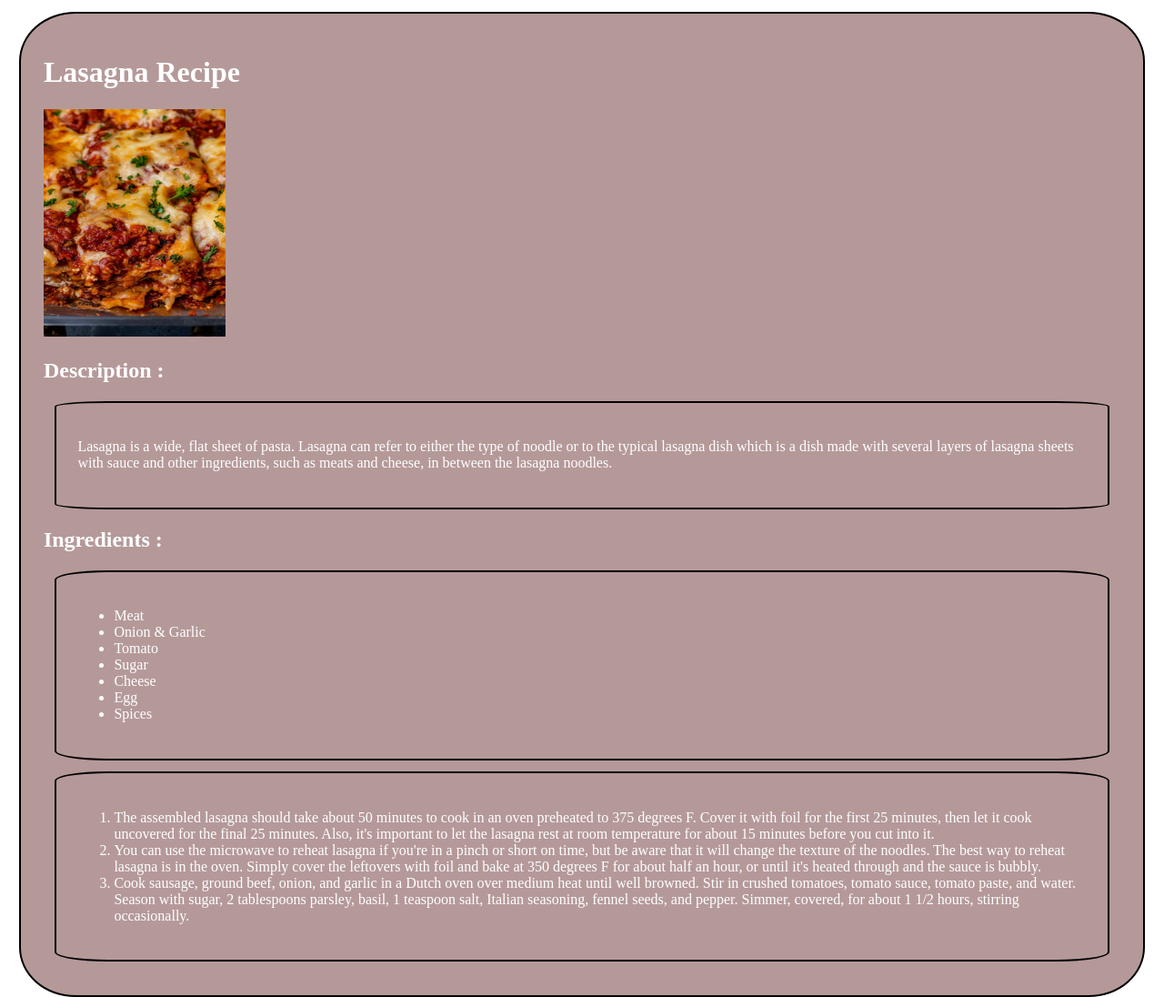
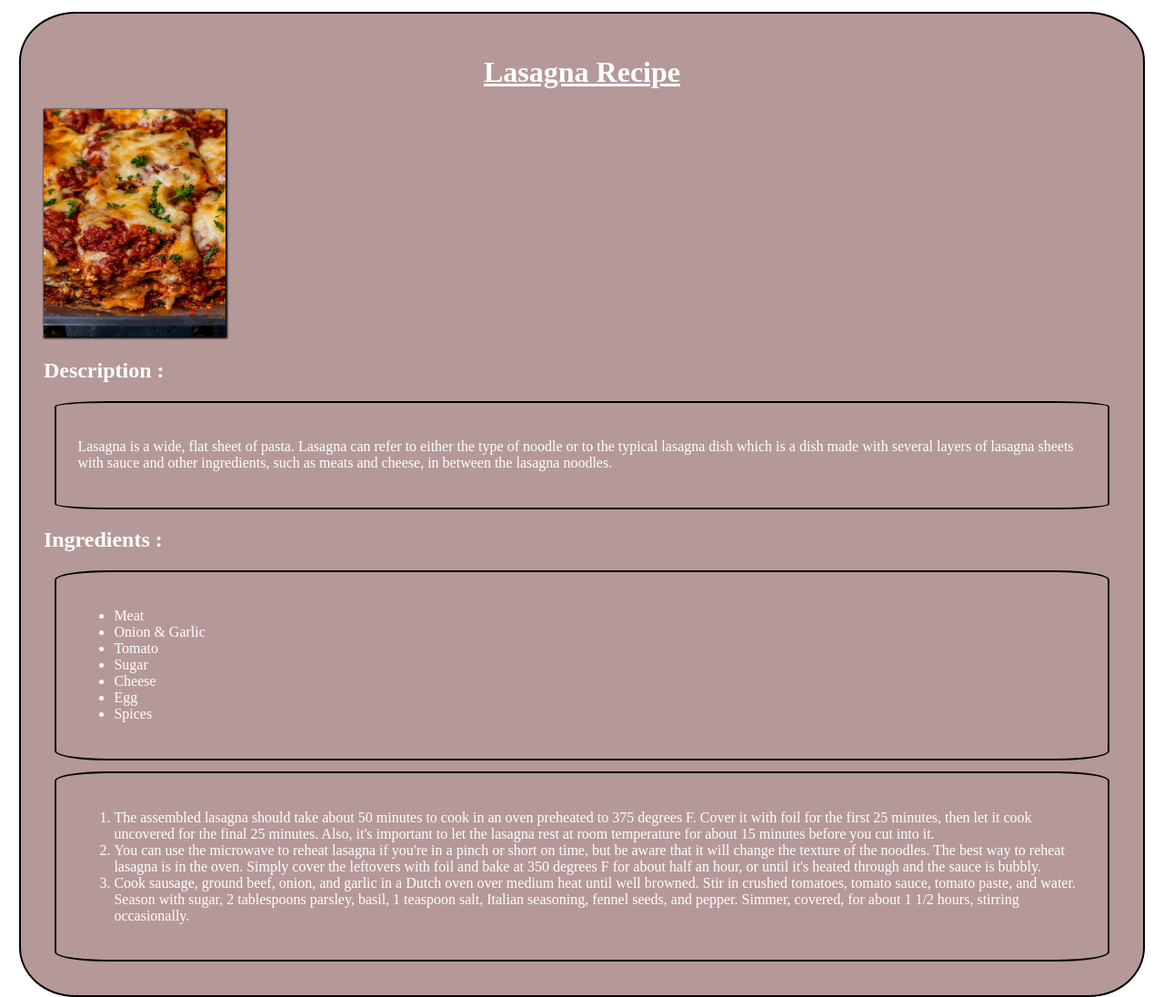
Before and after one commit to jonathanyanez02/odin-recipes, a plain HTML site: page recipes/lasagna.html in a window 1280 px wide. Shown: the whole page at 91% size. Drawn offline with Linux system fonts and the light colour scheme.

Commit message:
centered text

```diff
--- a/styles/style.css
+++ b/styles/style.css
@@ -1,5 +1,8 @@
 h1 {
     color: white;
+    text-align: center;
+    text-transform: capitalize;
+    text-decoration: underline;
 
 }
 
@@ -22,3 +25,8 @@ div {
 div#web-background {
     background-color: rgb(181, 153, 153);
 }
+
+img{
+    box-shadow: 1px 1px 2px 1px black;
+
+}
```
